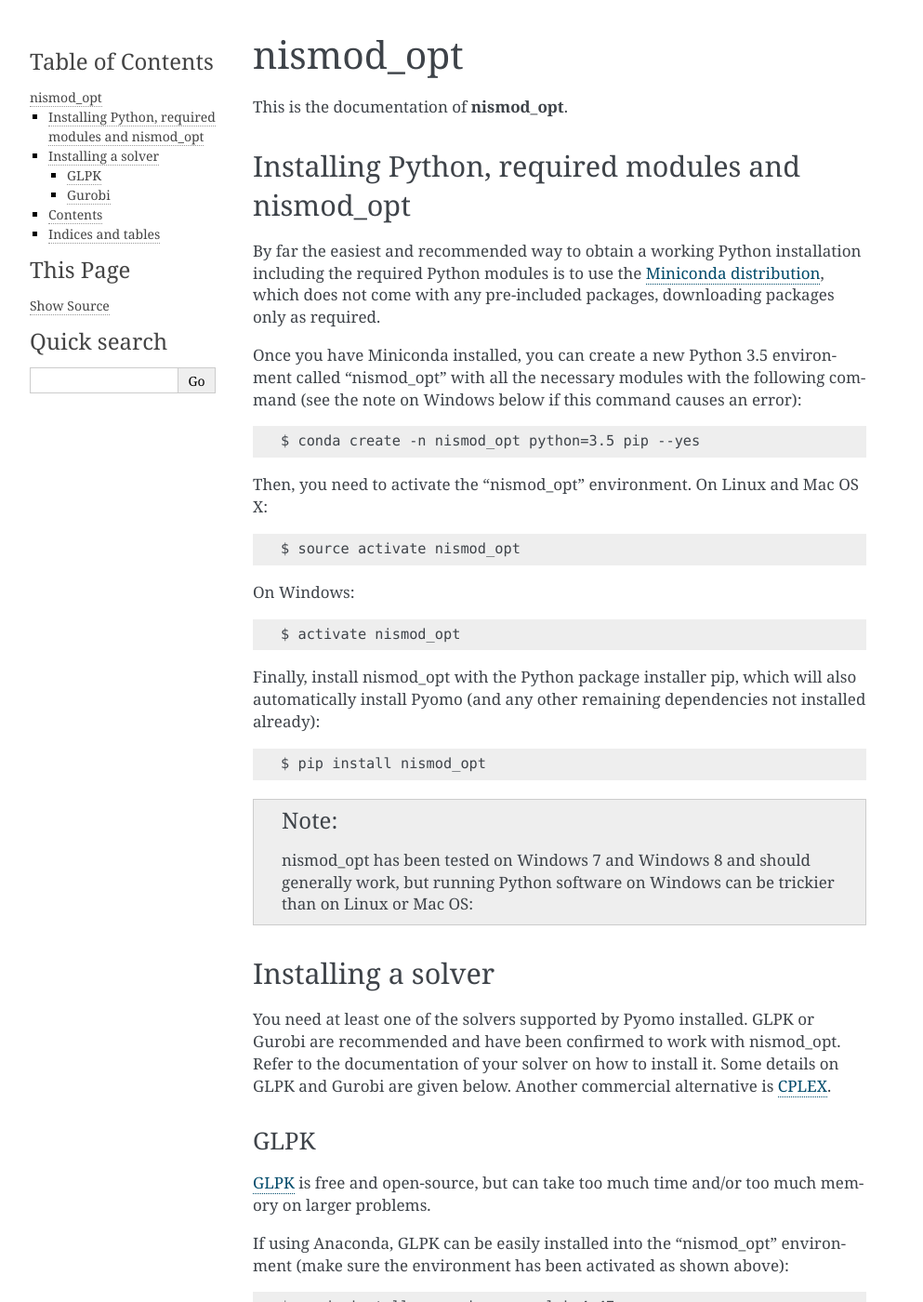
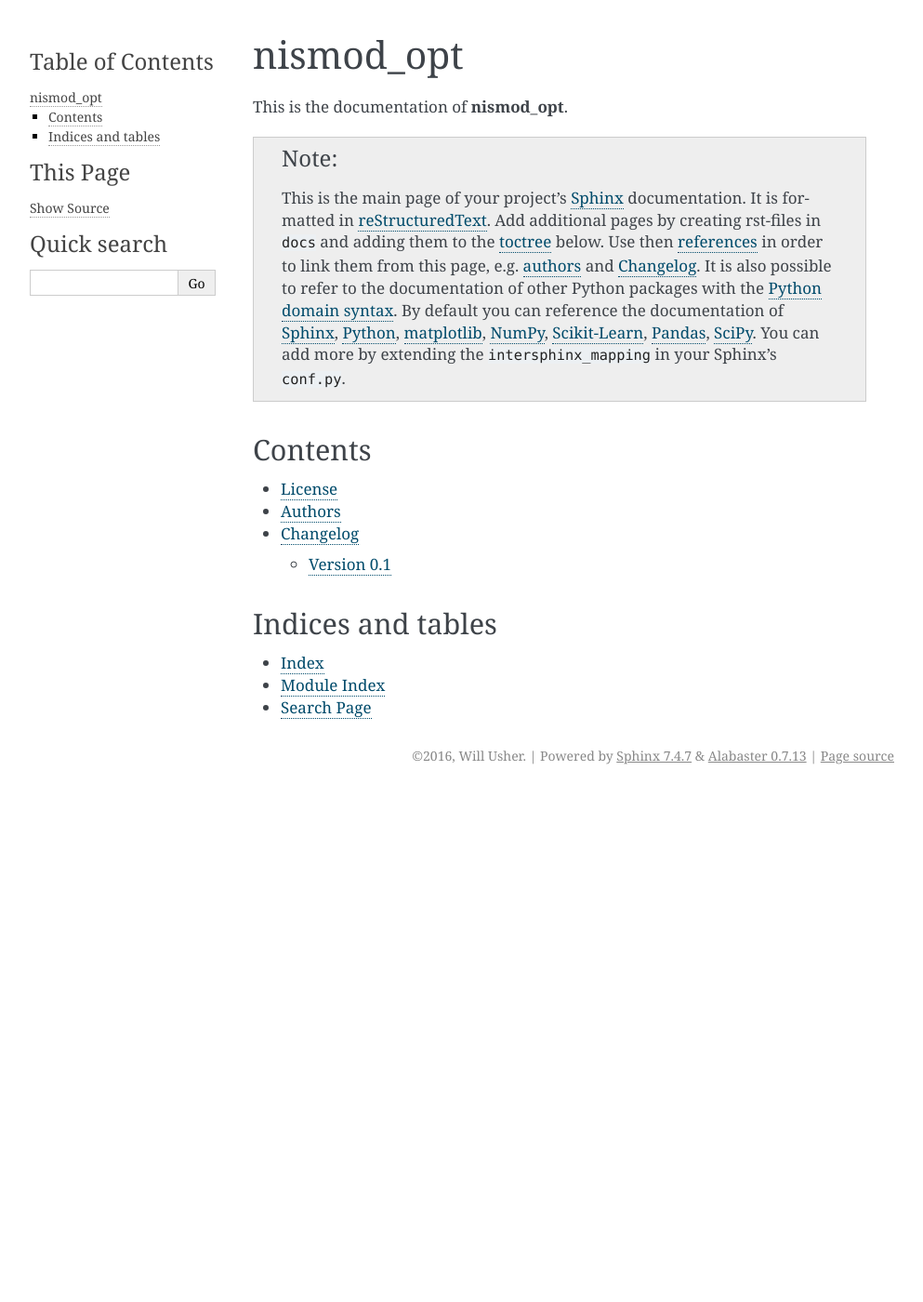
Before and after one commit to nismod/optimisation, a Sphinx documentation site: the page built from docs/index.rst, in a window 1280 px wide and 1400 px high. Shown: the whole window at 93% size, without its empty margins (148-1141 px from the left). Built offline with Sphinx 7.4.7, drawn with Linux system fonts in a browser that asks for light colours; formulas are drawn with MathJax 3; pages that are not in the unit, such as notebooks, are missing from menus; some of the changed text lies outside the part shown.

Commit message:
Revert "Added documentation for gh-pages"
This reverts commit 4f004e4cdb103eb4864089db0ed09bf3e936fbd7.

```diff
--- a/docs/index.rst
+++ b/docs/index.rst
@@ -4,86 +4,26 @@
 
 This is the documentation of **nismod_opt**.
 
-Installing Python, required modules and nismod_opt
-================================================
+.. note::
 
-By far the easiest and recommended way to obtain a working Python installation
-including the required Python modules is to use the `Miniconda distribution
-<http://conda.pydata.org/miniconda.html>`_,
-which does not come with any pre-included packages, downloading packages only
-as required.
-
-Once you have Miniconda installed, you can create a new Python 3.5 environment
-called "nismod_opt" with all the necessary modules with the following command
-(see the note on Windows below if this command causes an error)::
-
-   $ conda create -n nismod_opt python=3.5 pip --yes
-
-Then, you need to activate the "nismod_opt" environment. On Linux and Mac OS X::
-
-   $ source activate nismod_opt
-
-On Windows::
-
-   $ activate nismod_opt
-
-Finally, install nismod_opt with the Python package installer pip,
-which will also automatically install Pyomo (and any other remaining
-dependencies not installed already)::
-
-   $ pip install nismod_opt
-
-.. _windows_install_note:
-
-.. Note::
-
-   nismod_opt has been tested on Windows 7 and Windows 8 and should generally
-   work, but running Python software on Windows can be trickier than on
-   Linux or Mac OS:
-
-Installing a solver
-===================
-
-You need at least one of the solvers supported by Pyomo installed.
-GLPK or Gurobi are recommended and have been confirmed to work with nismod_opt.
-Refer to the documentation of your solver on how to install it.
-Some details on GLPK and Gurobi are given below.
-Another commercial alternative is
-`CPLEX <http://ibm.com/software/integration/optimization/cplex-optimization-studio/>`_.
-
-GLPK
-----
-
-`GLPK <https://www.gnu.org/software/glpk/>`_ is free and open-source,
-but can take too much time and/or too much memory on larger problems.
-
-If using Anaconda, GLPK can be easily installed into the "nismod_opt"
-environment (make sure the environment has been activated as shown above)::
-
-   $ conda install -c cachemeorg glpk=4.47
-
-More recent versions of GLPK cause problems with Pyomo and should not be used
-for now. To install GLPK manually,
-refer to the `GLPK website <https://www.gnu.org/software/glpk/>`_.
-
-Gurobi
-------
-
-`Gurobi <http://www.gurobi.com/>`_ is commercial but significantly faster
-than GLPK, which is relevant for larger problems.
-It needs a license to work, which can be obtained for free for academic use
-by making an account on gurobi.com.
-
-On Windows and Linux, Gurobi can be installed via conda::
-
-    $ conda install -c gurobi gurobi
-
-On Mac OS X, it has to be downloaded manually from the
-`Gurobi website <http://www.gurobi.com/>`_.
-
-After installing, log on to gurobi.com and obtain a (free or paid) license,
-then activate it on your system via the instructions given online
-(using the ``grbgetkey`` command).
+    This is the main page of your project's `Sphinx <http://sphinx-doc.org/>`_
+    documentation. It is formatted in `reStructuredText
+    <http://sphinx-doc.org/rest.html>`__. Add additional pages by creating
+    rst-files in ``docs`` and adding them to the `toctree
+    <http://sphinx-doc.org/markup/toctree.html>`_ below. Use then
+    `references <http://sphinx-doc.org/markup/inline.html>`__ in order to link
+    them from this page, e.g. :ref:`authors <authors>` and :ref:`changes`.
+    It is also possible to refer to the documentation of other Python packages
+    with the `Python domain syntax
+    <http://sphinx-doc.org/domains.html#the-python-domain>`__. By default you
+    can reference the documentation of `Sphinx <http://sphinx.pocoo.org>`__,
+    `Python <http://docs.python.org/>`__, `matplotlib
+    <http://matplotlib.sourceforge.net>`__, `NumPy
+    <http://docs.scipy.org/doc/numpy>`__, `Scikit-Learn
+    <http://scikit-learn.org/stable>`__, `Pandas
+    <http://pandas.pydata.org/pandas-docs/stable>`__, `SciPy
+    <http://docs.scipy.org/doc/scipy/reference/>`__. You can add more by
+    extending the ``intersphinx_mapping`` in your Sphinx's ``conf.py``.
 
 Contents
 ========
--- a/requirements.txt
+++ b/requirements.txt
@@ -1,4 +1,3 @@
 # Add your requirements here like:
 # numpy
 # scipy>=0.9
-pyomo
```
